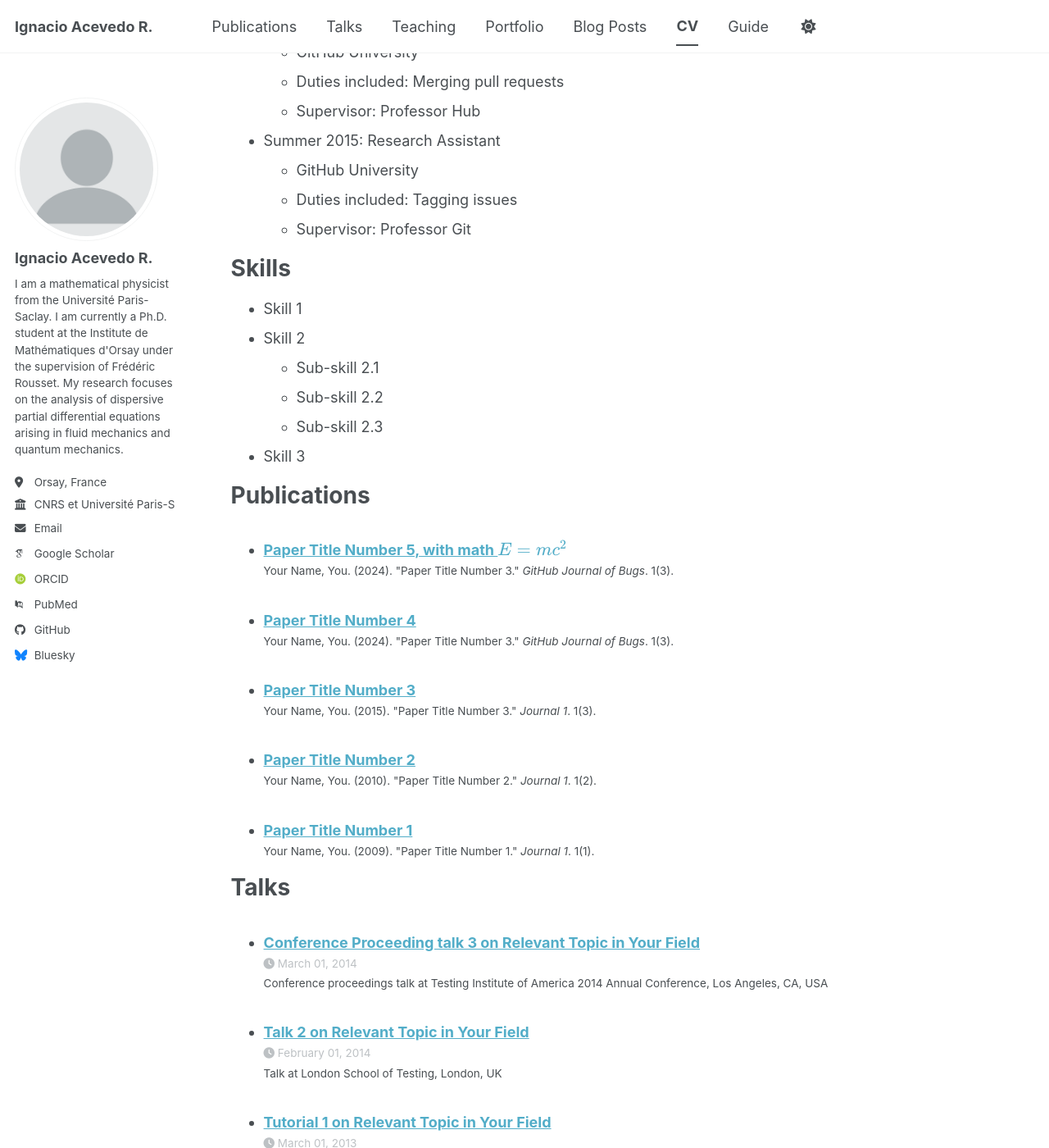
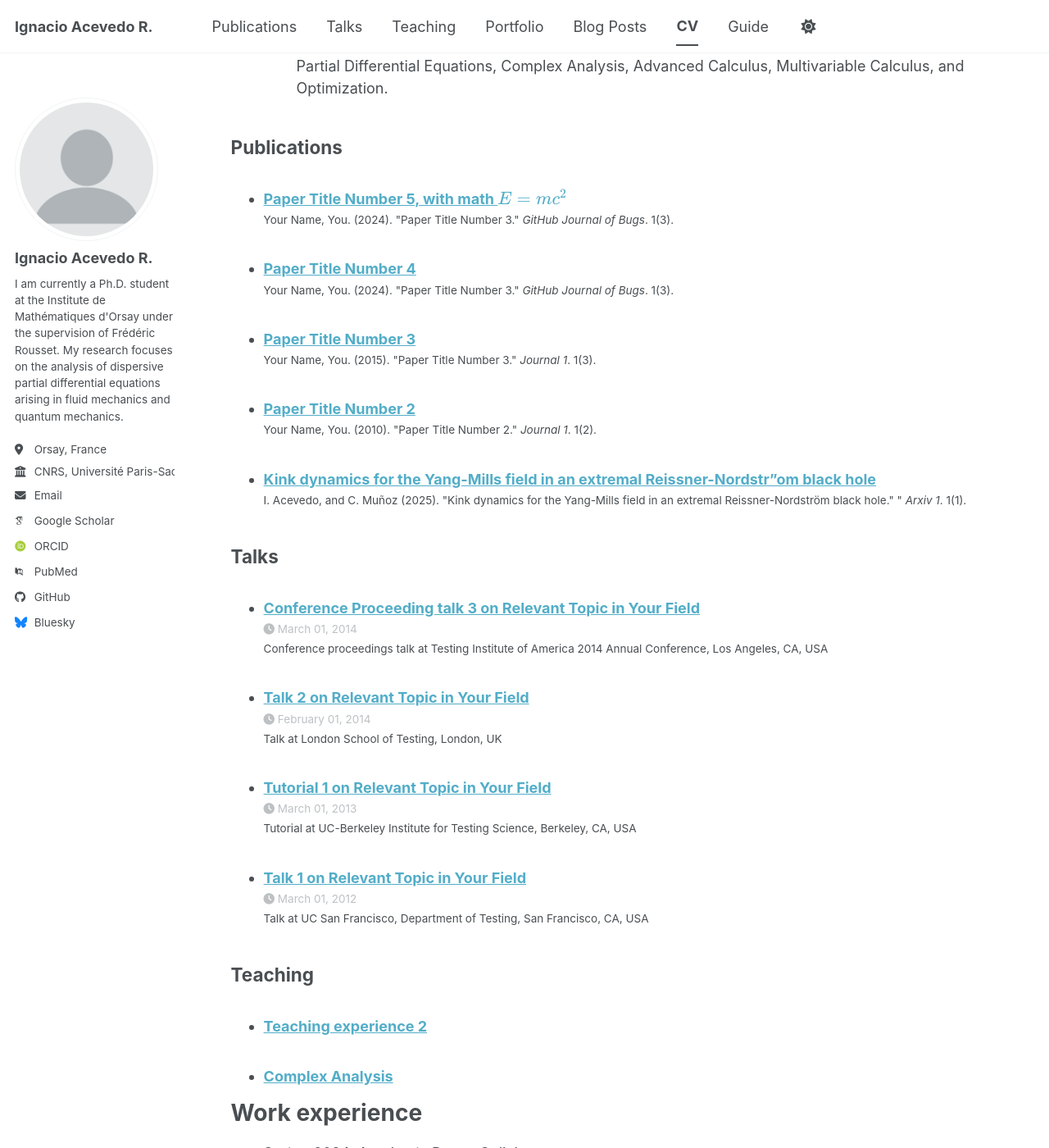
Before and after one commit to IgnacioAcevR/ignacioacevr.github.io, a Jekyll site: the page built from _pages/cv.md, in a window 1280 px wide and 1400 px high, scrolled down 494 px. Shown: the whole window at 82% size. Built offline with Jekyll 4.4.1, drawn with Linux system fonts in a browser that asks for light colours; some web fonts are replaced; a script bundle is joined from its source files by our own code; library files that are not in the unit come from our copies; some of the changed text lies outside the part shown.

```diff
--- a/_config.yml
+++ b/_config.yml
@@ -26,9 +26,10 @@ author:
   avatar           : "profile.png"
   name             : "Ignacio Acevedo R."
   pronouns         : # example: "she/her"
-  bio              : "I am a mathematical physicist from the Université Paris-Saclay. I am currently a Ph.D. student at the Institute de Mathématiques d'Orsay under the supervision of  Frédéric Rousset. My research focuses on the analysis of dispersive partial differential equations arising in fluid mechanics and quantum mechanics."
+  bio              : "I am currently a Ph.D. student at the Institute de Mathématiques d'Orsay under the supervision of  Frédéric Rousset.
+                      My research focuses on the analysis of dispersive partial differential equations arising in fluid mechanics and quantum mechanics."
   location         : "Orsay, France"
-  employer         : "CNRS et Université Paris-Saclay"
+  employer         : "CNRS, Université Paris-Saclay"
   uri              : # URL
   email            : "ignacio-andres.acevedo-ramos@cnrs.fr"
 
--- a/_pages/cv.md
+++ b/_pages/cv.md
@@ -9,11 +9,36 @@ redirect_from:
 
 {% include base_path %}
 
-Education
-======
-* Ph.D in Version Control Theory, GitHub University, 2018 (expected)
-* M.S. in Jekyll, GitHub University, 2014
-* B.S. in GitHub, GitHub University, 2012
+## Education
+
+* **Ph.D Mathématiques fondamentales, Université Paris-Saclay** (2024--2027) (expected).
+* **M.Sc Mathematique et Applications: Analyse, Modelation et Simulation, Université Paris-Saclay** (2023--2024)
+* **M.Sc.Eng, mention in Applied Mathematics, Universidad de Chile** (2022-2023)
+
+## Teaching
+
+* Fall 2026. TD Complex Analysis L3, ENS Paris-Saclay.
+* 2018 - 2022. Teaching Tutorials, Universidad de Chile.
+  * In the following courses, I was in charge of explaining problems and resolutions to the students ("Travaux dirigés" in French / "Ayudantías" in Spanish):
+  Dispersive Equations, Mathematical Methods in Physics, Partial Differential Equations, Complex Analysis, Advanced Calculus, Multivariable Calculus, and Optimization.
+
+## Publications
+
+  <ul>{% for post in site.publications reversed %}
+    {% include archive-single-cv.html %}
+  {% endfor %}</ul>
+
+## Talks
+
+  <ul>{% for post in site.talks reversed %}
+    {% include archive-single-talk-cv.html  %}
+  {% endfor %}</ul>
+
+## Teaching
+
+  <ul>{% for post in site.teaching reversed %}
+    {% include archive-single-cv.html %}
+  {% endfor %}</ul>
 
 Work experience
 ======
@@ -41,24 +66,6 @@ Skills
   * Sub-skill 2.3
 * Skill 3
 
-Publications
-======
-  <ul>{% for post in site.publications reversed %}
-    {% include archive-single-cv.html %}
-  {% endfor %}</ul>
-
-Talks
-======
-  <ul>{% for post in site.talks reversed %}
-    {% include archive-single-talk-cv.html  %}
-  {% endfor %}</ul>
-
-Teaching
-======
-  <ul>{% for post in site.teaching reversed %}
-    {% include archive-single-cv.html %}
-  {% endfor %}</ul>
-
 Service and leadership
 ======
 * Currently signed in to 43 different slack teams
--- a/_publications/2009-10-01-paper-title-number-1.md
+++ b/_publications/2009-10-01-paper-title-number-1.md
@@ -1,14 +1,14 @@
 ---
-title: "Paper Title Number 1"
+title: "Kink dynamics for the Yang-Mills field in an extremal Reissner-Nordstr\"om black hole"
 collection: publications
 category: manuscripts
 permalink: /publication/2009-10-01-paper-title-number-1
 excerpt: 'This paper is about the number 1. The number 2 is left for future work.'
 date: 2009-10-01
-venue: 'Journal 1'
+venue: 'Arxiv'
 slidesurl: 'https://academicpages.github.io/files/slides1.pdf'
-paperurl: 'https://academicpages.github.io/files/paper1.pdf'
+paperurl: 'https://arxiv.org/pdf/2501.12790'
 bibtexurl: 'https://academicpages.github.io/files/bibtex1.bib'
-citation: 'Your Name, You. (2009). &quot;Paper Title Number 1.&quot; <i>Journal 1</i>. 1(1).'
+citation: 'I. Acevedo, and C. Muñoz (2025). &quot;Kink dynamics for the Yang-Mills field in an extremal Reissner-Nordström black hole.&quot; &quot; <i>Arxiv 1</i>. 1(1).'
 ---
-The contents above will be part of a list of publications, if the user clicks the link for the publication than the contents of section will be rendered as a full page, allowing you to provide more information about the paper for the reader. When publications are displayed as a single page, the contents of the above "citation" field will automatically be included below this section in a smaller font.
+The contents above will be part of a list of publications, if the user clicks the link for the publication then the contents of section will be rendered as a full page, allowing you to provide more information about the paper for the reader. When publications are displayed as a single page, the contents of the above "citation" field will automatically be included below this section in a smaller font.
```
Also changed, not shown: _data/cv.json (+21 -21 lines), _pages/about.md (+23 -7 lines), _posts/2026-02-07-blog-post-1.md (added, +11 -0 lines), _teaching/2026-fall-teaching-1.md (renamed from _teaching/2014-spring-teaching-1.md, +4 -4 lines), images/bio-photo.jpg.
